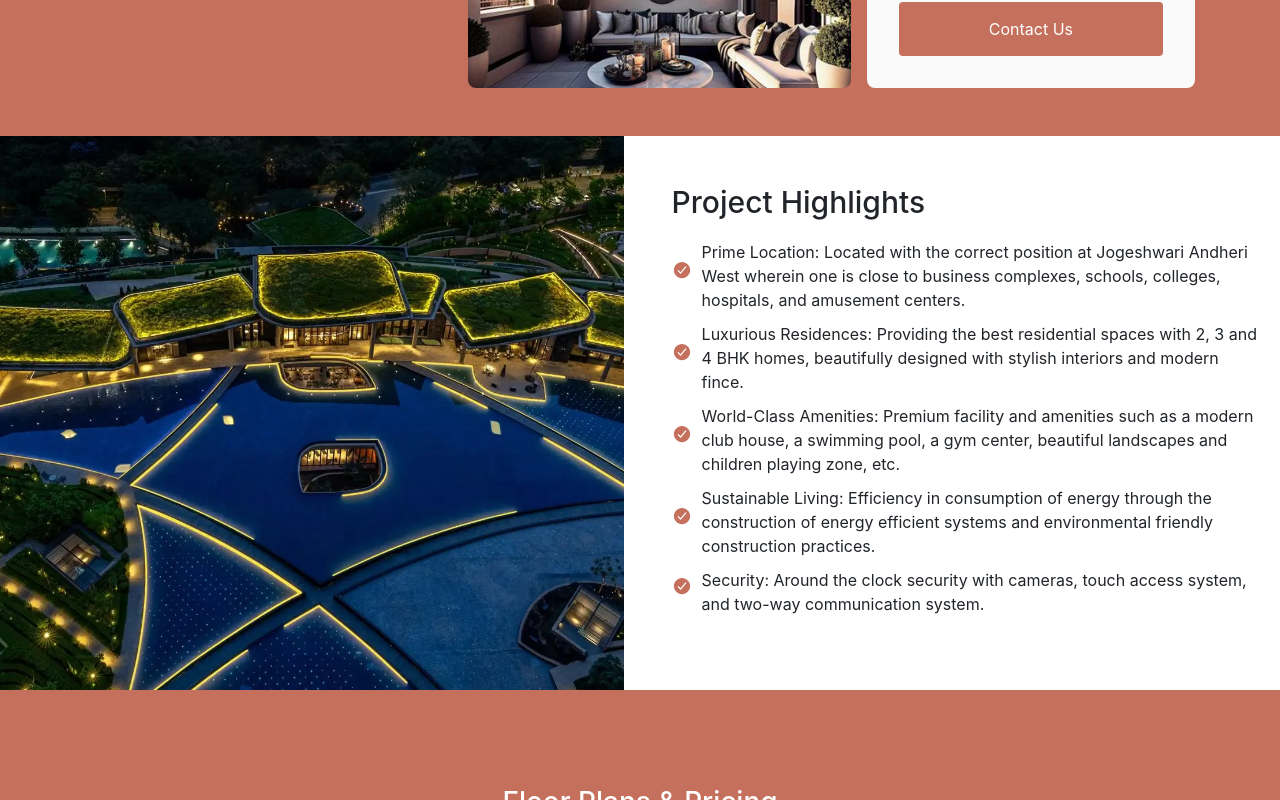
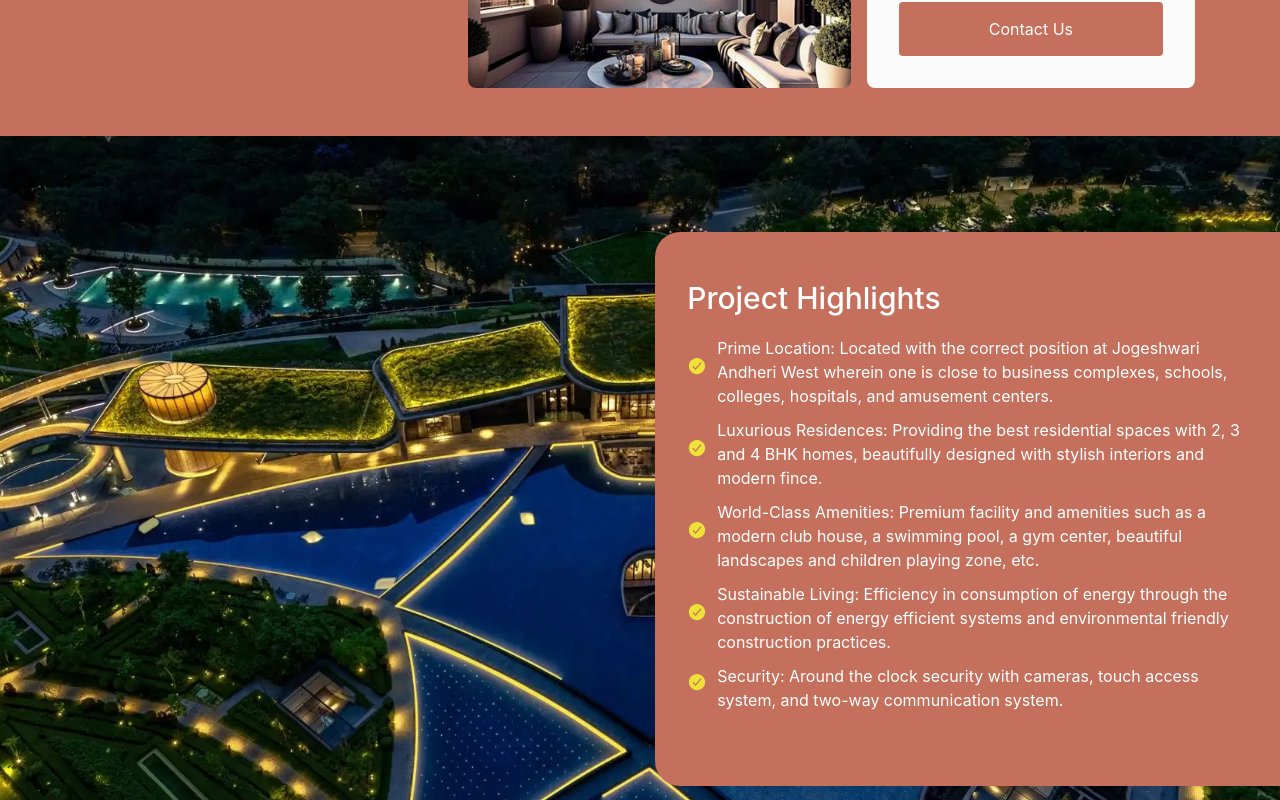
Before and after one commit to ShabbeerLio/eden-wave-city, a React (Create React App) app: page / in a window 1280 px wide. Shown: the part 2860-3660 px from the top of the page. Built offline with nearby package versions, Linux system fonts and the light colour scheme.

Commit message:
home page done

```diff
--- a/src/Component/Highlights/Highlights.css
+++ b/src/Component/Highlights/Highlights.css
@@ -1,5 +1,7 @@
 .Highlights {
   width: 100%;
+  position: relative;
+  padding: 6rem 0;
 }
 
 .highlights-item {
@@ -8,29 +10,35 @@
 }
 
 .highlights-left {
+  position: relative;
+  z-index: 2;
   width: 50%;
-  padding: 3rem 1rem ;
+  padding: 3rem 2rem ;
   display: flex;
   flex-direction: column;
   align-items: flex-start;
   justify-content: center;
+  background-color: #c5705d;
+  border-radius: 25px 0 0 25px;
 }
 .highlights-left h2{
   font-size: 30px;
   text-align: center;
   margin-bottom: 20px;
+  color: white;
 }
 .highlights-left ul li{
   display: flex;
   padding-bottom: 10px;
   align-items: center;
+  color: white;
 }
 .highlights-left ul{
   padding: 0;
 }
 .highlights-left ul li svg{
   margin-right: 10px;
-  color: #c5705d;
+  color: #eee238;
   font-size: 20px;
 }
 
@@ -42,6 +50,10 @@
   width: 100%;
   object-fit: cover;
   height: 100%;
+  position: absolute;
+  top: 0;
+  left: 0;
+  z-index: 1;
 }
 
 @media (min-width: 1200px) {
```
